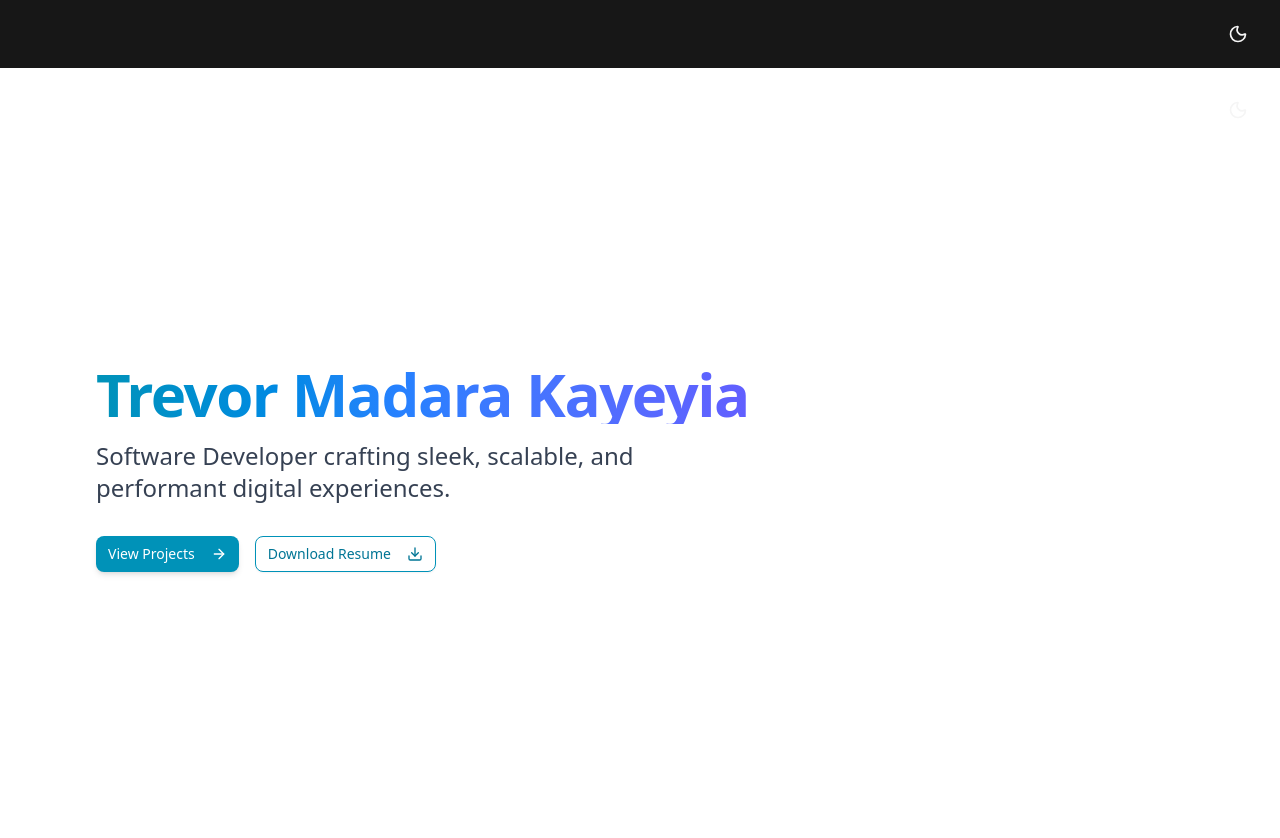
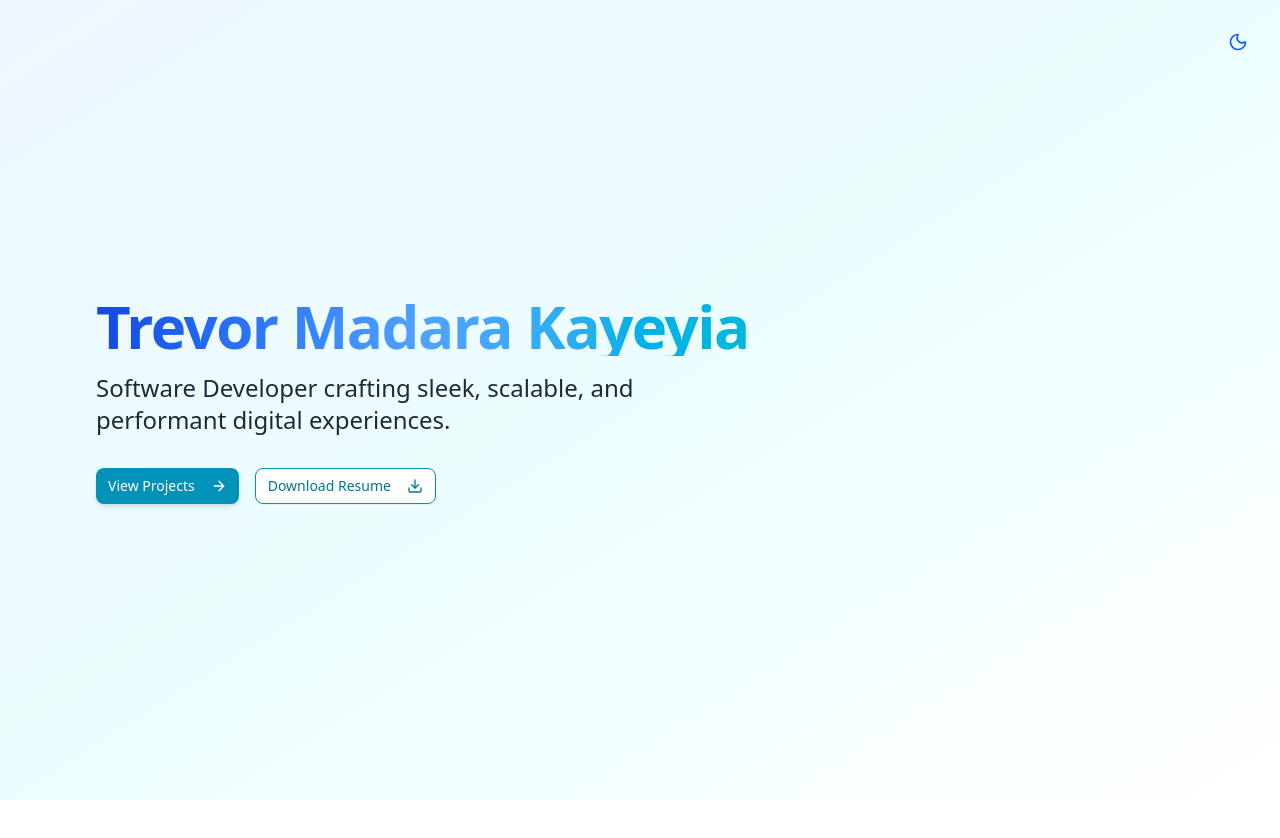
Before and after one commit to Trevor-Kayeyia-Madara/trevor-portfolio, a React (Vite) app: page / in a window 1280 px wide. Shown: the top 838 px of the page. After the commit the page ends 800 px from the top, so only its background shows below. Built offline with nearby package versions, Linux system fonts and the light colour scheme.

Commit message:
Navbar removed and UI  fix

```diff
--- a/src/components/Hero.tsx
+++ b/src/components/Hero.tsx
@@ -1,28 +1,39 @@
-import { motion } from "framer-motion";
-import { ArrowRight, Download } from "lucide-react";
-import { Button } from "@/components/ui/button";
-import ThemeToggle from "./ThemeToggle";
+'use client';
+
+import { motion } from 'framer-motion';
+import { ArrowRight, Download } from 'lucide-react';
+import { Button } from '@/components/ui/button';
+import ThemeToggle from './ThemeToggle';
 
 export default function Hero() {
   return (
     <section
       id="hero"
-      className="relative min-h-screen flex flex-col justify-center items-start px-6 md:px-24 bg-white dark:bg-gradient-to-br dark:from-black dark:via-gray-900 dark:to-gray-800 transition-colors"
+      className="relative min-h-screen flex flex-col justify-center items-start px-6 md:px-24
+        bg-gradient-to-br from-blue-50 via-cyan-50 to-white
+        dark:bg-gradient-to-br dark:from-black dark:via-gray-900 dark:to-gray-800
+        transition-colors duration-500 overflow-hidden"
     >
       {/* Theme Toggle */}
-      <div className="absolute top-6 right-6">
+      <div className="absolute top-6 right-6 z-10">
         <ThemeToggle />
       </div>
 
-      {/* Glow (only in dark mode) */}
-      <div className="absolute -z-10 right-[-20%] top-[20%] w-[600px] h-[600px] rounded-full bg-cyan-500 opacity-20 blur-3xl dark:block hidden" />
+      {/* Glow Effect (Dark mode only) */}
+      <div
+        className="absolute -z-10 right-[-20%] top-[20%] w-[600px] h-[600px] rounded-full
+        bg-cyan-500 blur-3xl transition-opacity duration-500
+        opacity-0 dark:opacity-20"
+      />
 
-      {/* Name */}
+      {/* Heading */}
       <motion.h1
         initial={{ opacity: 0, y: 20 }}
         animate={{ opacity: 1, y: 0 }}
         transition={{ duration: 0.8 }}
-        className="text-4xl md:text-6xl font-extrabold tracking-tight mb-4 bg-clip-text text-transparent bg-gradient-to-r from-cyan-600 via-blue-500 to-indigo-500 dark:from-cyan-400 dark:via-teal-300 dark:to-blue-500"
+        className="text-4xl md:text-6xl font-extrabold tracking-tight mb-4 bg-clip-text text-transparent
+          dark:bg-gradient-to-r dark:from-purple-300 dark:via-cyan-400 dark:to-blue-500
+          bg-gradient-to-r from-blue-700 via-blue-400 to-cyan-500"
       >
         Trevor Madara Kayeyia
       </motion.h1>
@@ -32,7 +43,7 @@ export default function Hero() {
         initial={{ opacity: 0, y: 10 }}
         animate={{ opacity: 1, y: 0 }}
         transition={{ delay: 0.2, duration: 0.7 }}
-        className="text-lg md:text-2xl max-w-xl mb-8 text-gray-700 dark:text-gray-300"
+        className="text-lg md:text-2xl max-w-xl mb-8 text-gray-800 dark:text-gray-300"
       >
         Software Developer crafting sleek, scalable, and performant digital experiences.
       </motion.p>
@@ -53,7 +64,8 @@ export default function Hero() {
         <a href="/TREVOR MADARA KAYEYIA CURRICULUM VITAE.pdf" download>
           <Button
             variant="outline"
-            className="border-cyan-600 text-cyan-700 hover:bg-cyan-50 dark:border-cyan-400 dark:text-cyan-300 dark:hover:bg-cyan-800/10"
+            className="border-cyan-600 text-cyan-700 hover:bg-cyan-50
+              dark:border-cyan-400 dark:text-cyan-300 dark:hover:bg-cyan-800/10"
           >
             Download Resume <Download className="ml-2 h-4 w-4" />
           </Button>
--- a/src/components/Navbar.tsx
+++ /dev/null
@@ -1,9 +0,0 @@
-import ThemeToggle from "./ThemeToggle";
-
-export default function Navbar() {
-  return (
-    <nav className="w-full flex justify-end px-6 py-4 bg-primary text-white">
-      <ThemeToggle />
-    </nav>
-  );
-}
--- a/src/components/ThemeToggle.tsx
+++ b/src/components/ThemeToggle.tsx
@@ -1,27 +1,31 @@
-import { Moon, Sun } from "lucide-react";
-import { useEffect, useState } from "react";
+'use client';
+
+import { useEffect, useState } from 'react';
+import { Moon, Sun } from 'lucide-react';
 
 export default function ThemeToggle() {
   const [mounted, setMounted] = useState(false);
   const [dark, setDark] = useState(true);
 
+  // On mount, read theme from localStorage or system preference
   useEffect(() => {
-    const local = localStorage.getItem("theme");
-    const systemPrefersDark = window.matchMedia("(prefers-color-scheme: dark)").matches;
-
-    setDark(local === "dark" || (!local && systemPrefersDark));
+    const storedTheme = localStorage.getItem('theme');
+    const systemPrefersDark = window.matchMedia('(prefers-color-scheme: dark)').matches;
+    setDark(storedTheme === 'dark' || (!storedTheme && systemPrefersDark));
     setMounted(true);
   }, []);
 
+  // Apply theme to <html> tag
   useEffect(() => {
     if (!mounted) return;
+
     const root = document.documentElement;
     if (dark) {
-      root.classList.add("dark");
-      localStorage.setItem("theme", "dark");
+      root.classList.add('dark');
+      localStorage.setItem('theme', 'dark');
     } else {
-      root.classList.remove("dark");
-      localStorage.setItem("theme", "light");
+      root.classList.remove('dark');
+      localStorage.setItem('theme', 'light');
     }
   }, [dark, mounted]);
 
@@ -30,8 +34,9 @@ export default function ThemeToggle() {
   return (
     <button
       onClick={() => setDark(!dark)}
-      className="p-2 text-accent hover:scale-110 transition-transform"
-      aria-label="Toggle theme"
+      aria-label="Toggle Theme"
+      className={`p-2 rounded-full transition-all duration-300 hover:scale-110
+        ${dark ? 'text-yellow-400' : 'text-blue-600'}`}
     >
       {dark ? <Sun className="w-5 h-5" /> : <Moon className="w-5 h-5" />}
     </button>
--- a/src/pages/Home.tsx
+++ b/src/pages/Home.tsx
@@ -1,10 +1,9 @@
-import Navbar from "@/components/Navbar";
 import Hero from "../components/Hero";
 
 export default function Home() {
   return (
     <main>
-      <Navbar />
+
       <Hero />
       {/* About, Education, Projects to follow */}
     </main>
```
